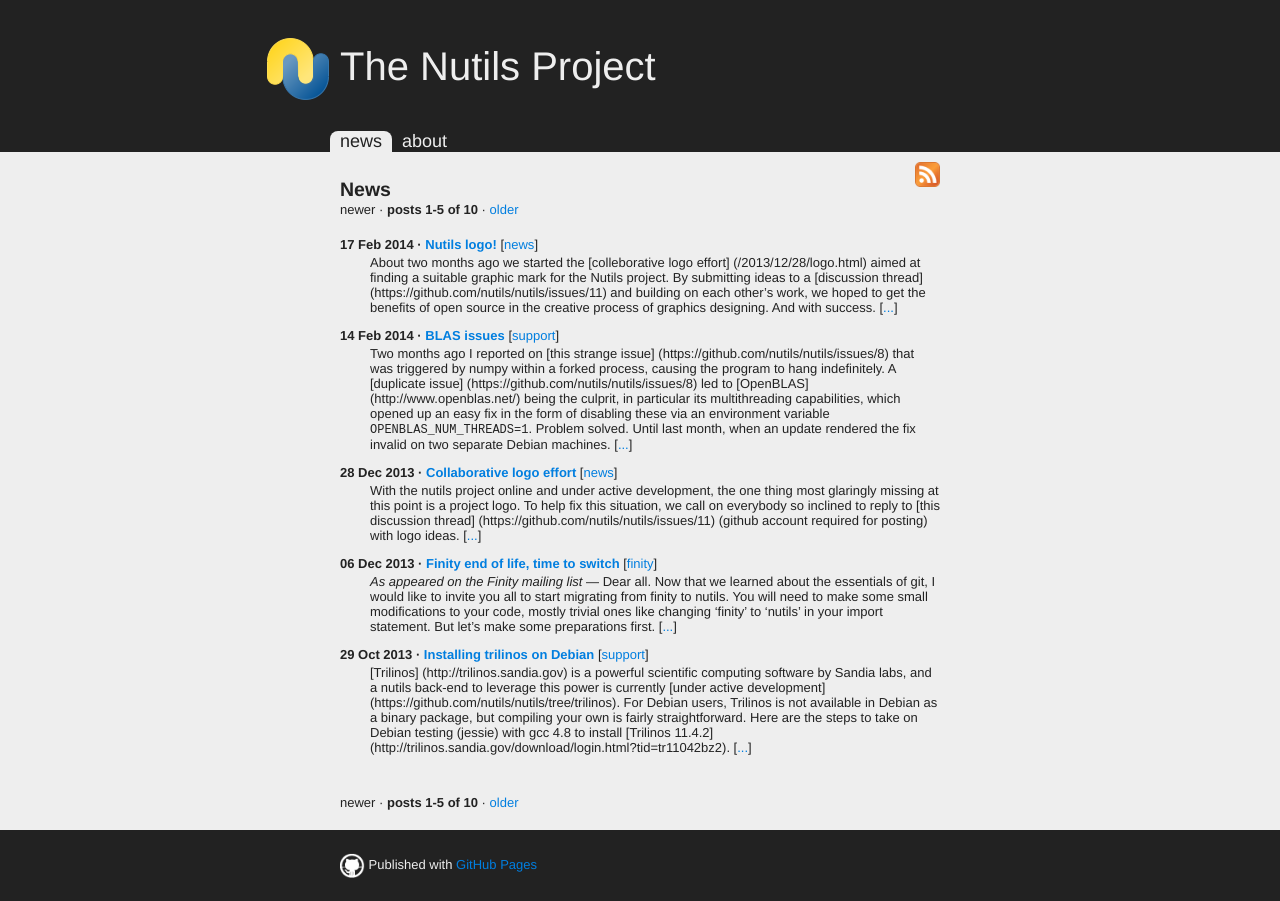
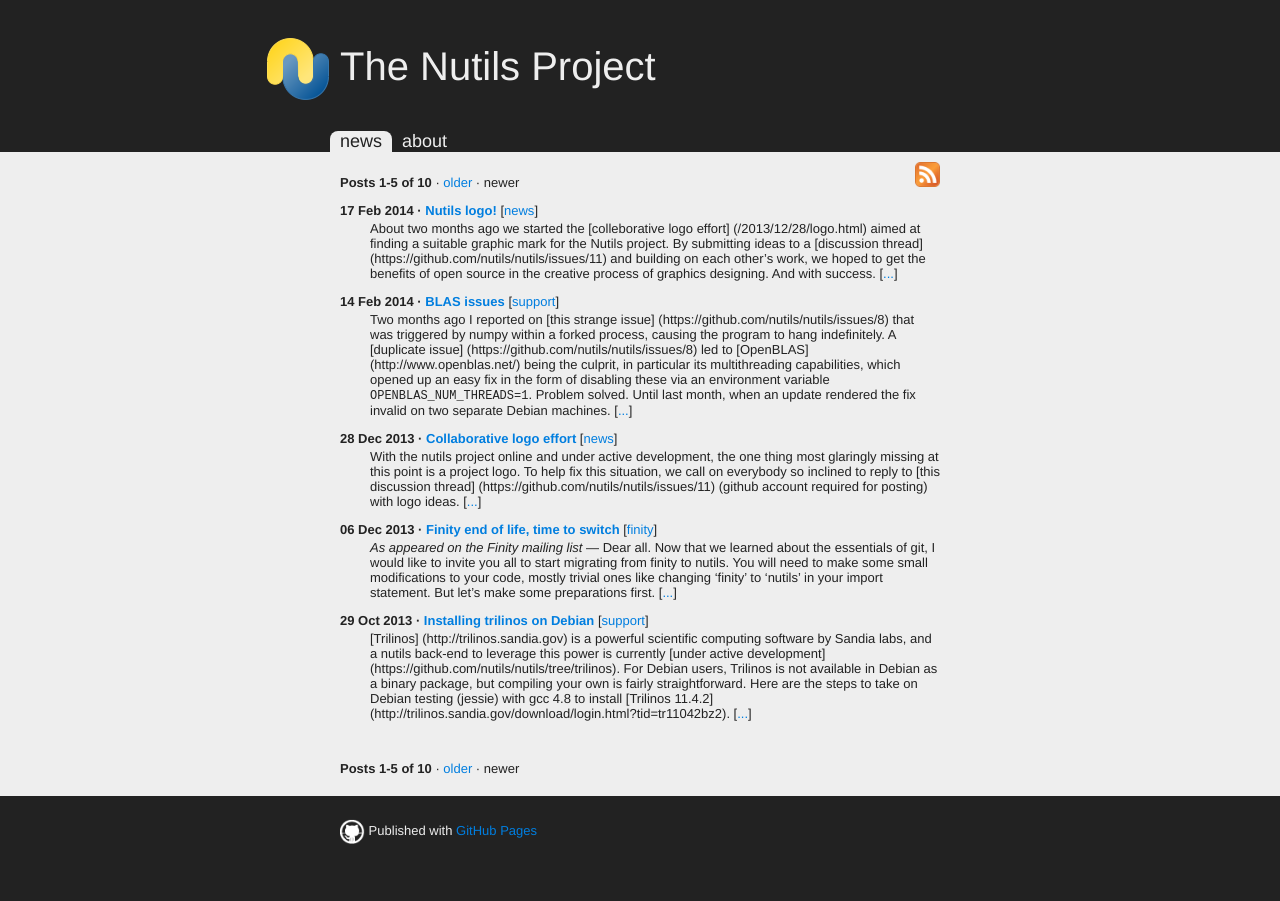
Before and after one commit to nutils/nutils.github.io, a Jekyll site: the page built from index.html, in a window 1280 px wide. Built offline with Jekyll 4.4.1, drawn with Linux system fonts in a browser that asks for light colours; Markdown is read by kramdown in place of the engine named in the settings; the list of posts is cut into pages by our own code.

Commit message:
remove duplicate page titles

```diff
--- a/_layouts/default.html
+++ b/_layouts/default.html
@@ -17,10 +17,6 @@
 <div class="lightbg">
 
 <section>
-  {% if page.icon %}
-    <a href="{{ page.icon.href }}"><img src="{{ page.icon.src }}" class="icon floatright"></img></a>
-  {% endif %}
-  <h2>{{ page.title }}</h2>
   {{ content }}
 </section>
 
--- a/css/main.css
+++ b/css/main.css
@@ -1,6 +1,10 @@
 article, aside, details, figcaption, figure,
 footer, header, hgroup, menu, nav, section {
   display: block;
+}
+
+h1, h2, h3, h4, h5, h6 {
+  clear: both;
 }
 
 body {
@@ -149,3 +153,7 @@
 .centered {
   text-align: center;
 }
+
+.intro {
+  font-weight: bold;
+}
--- a/index.html
+++ b/index.html
@@ -1,24 +1,25 @@
 ---
 layout: default
 title: News
-icon: { src: /images/feedicon.png, href: /atom.xml }
 ---
+
+<a href="/atom.xml"><img src="/images/feedicon.png" class="icon floatright"></img></a>
 
 {% capture nav %}
 <p class="nav">
-{% if paginator.previous_page %}
-  <a href={% if paginator.previous_page == 1 %}"/"{% else %}"{{ paginator.previous_page_path }}"{% endif %}>newer</a>
-{% else %}
-  newer
-{% endif %}
-&middot;
-<b>posts
+<b>Posts
 {{ paginator.page | minus: 1 | times: paginator.per_page | plus: 1 }}-{{ paginator.page | minus: 1 | times: paginator.per_page | plus: paginator.posts.size }} of {{ paginator.total_posts }}</b>
 &middot;
 {% if paginator.next_page %}
   <a href="{{ paginator.next_page_path }}">older</a>
 {% else %}
   older
+{% endif %}
+&middot;
+{% if paginator.previous_page %}
+  <a href={% if paginator.previous_page == 1 %}"/"{% else %}"{{ paginator.previous_page_path }}"{% endif %}>newer</a>
+{% else %}
+  newer
 {% endif %}
 </p>
 {% endcapture %}
```
Also changed, not shown: about.html (+11 -10 lines).
